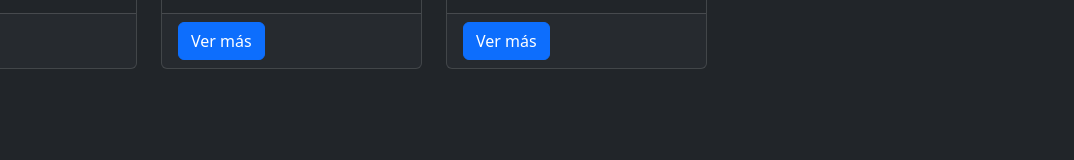
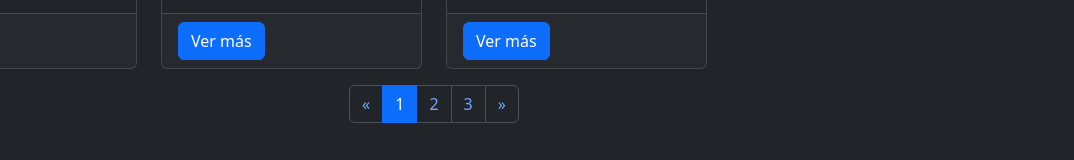
Before and after one commit to Pabloczurylo/panaderiaCocu, a plain HTML site: page pages/productos.html in a window 1280 px wide. Shown: the part 1023-1183 px from the top of the page, 206-1280 px from the left. Drawn offline with nearby package versions, Linux system fonts and the light colour scheme.

Commit message:
agregamos el componente de paginacion en la grilla de productos

```diff
--- a/pages/productos.html
+++ b/pages/productos.html
@@ -125,6 +125,23 @@
           </div>
         </article>
       </section>
+      <nav aria-label="navegacion de grilla de productos">
+        <ul class="pagination justify-content-center">
+          <li class="page-item">
+            <a class="page-link" href="#" aria-label="Previous">
+              <span aria-hidden="true">&laquo;</span>
+            </a>
+          </li>
+          <li class="page-item active"><a class="page-link" href="#">1</a></li>
+          <li class="page-item"><a class="page-link" href="#">2</a></li>
+          <li class="page-item"><a class="page-link" href="#">3</a></li>
+          <li class="page-item">
+            <a class="page-link" href="#" aria-label="Next">
+              <span aria-hidden="true">&raquo;</span>
+            </a>
+          </li>
+        </ul>
+      </nav>
     </main>
     <!-- Modal -->
     <section class="modal fade" id="modalMedialuna" tabindex="-1" aria-labelledby="modalMedialunaLabel" aria-hidden="true">
```
